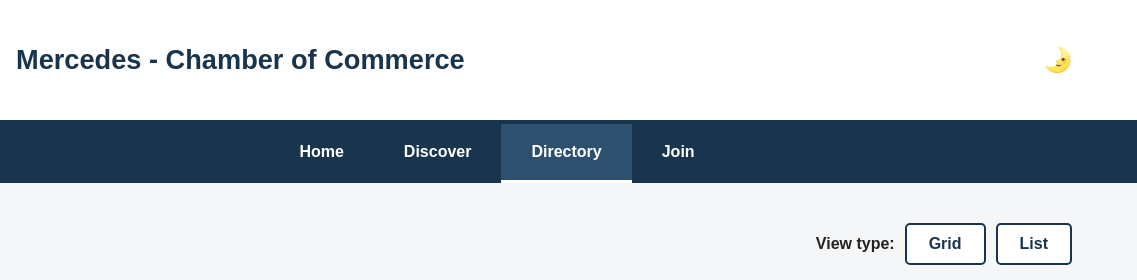
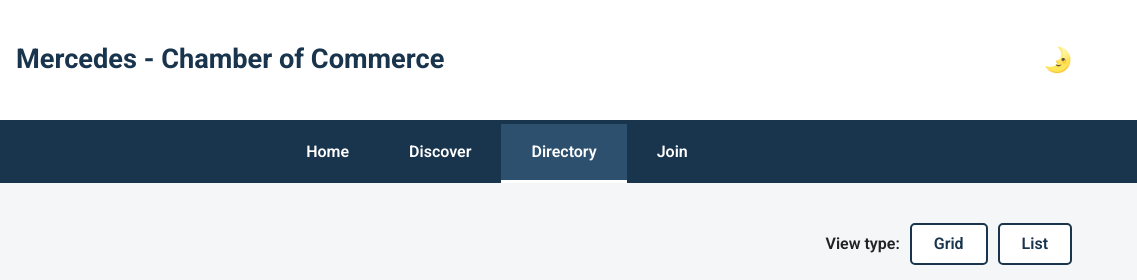
Before and after one commit to ElRodFe/wdd231, a plain HTML site: page chamber/directory.html in a window 1280 px wide. Shown: the top 280 px of the page, 143-1280 px from the left. Drawn offline with Linux system fonts and the light colour scheme.

Commit message:
Fixed several warnings from audit tool about meta data and google fonts

```diff
--- a/chamber/directory.html
+++ b/chamber/directory.html
@@ -4,14 +4,20 @@
 <head>
     <meta charset="UTF-8">
     <meta name="viewport" content="width=device-width, initial-scale=1.0">
-    <meta name="description" content="Chamber of Commmerce in Mercedes, Uruguay">
+    <meta name="description" content="Project for WDD231 BYU Idaho, Chamber of Commerce of Mercedes - Uruguay">
     <meta name="author" content="Elías Rodríguez">
 
     <meta property="og:title" content="Directory Members">
+    <meta property="og:description"
+        content="In this page you'll find the members of the Chamber of Commerce in Mercedes Uruguay and its contact data">
     <meta property="og:type" content="Website">
     <meta property="og:image" content="https://live.staticflickr.com/596/32360030171_f80c976cb5_o.jpg">
-    <meta property="og:url" content="">
+    <meta property="og:url" content="https://elrodfe.github.io/wdd231/chamber/directory.html">
     <title>Directory Members</title>
+
+    <link rel="preconnect" href="https://fonts.googleapis.com">
+    <link rel="preconnect" href="https://fonts.gstatic.com" crossorigin>
+    <link href="https://fonts.googleapis.com/css2?family=Roboto:wght@400;500;600;700&display=swap" rel="stylesheet">
 
     <link rel="icon" href="images/logo.webp">
     <link rel="stylesheet" href="styles/normalize.css">
@@ -32,7 +38,7 @@
     <nav class="navigation">
         <a href="index.html">Home</a>
         <a href="discover.html">Discover</a>
-        <a id="wayfinding" href="">Directory</a>
+        <a id="wayfinding" href="#">Directory</a>
         <a href="join.html">Join</a>
 
     </nav>
--- a/chamber/styles/base.css
+++ b/chamber/styles/base.css
@@ -17,7 +17,7 @@
 }
 
 body {
-    font-family: Arial, Helvetica, sans-serif;
+    font-family: 'Roboto', sans-serif;
     color: var(--text-color);
     background-color: var(--background-color);
     line-height: 1.6;
```
